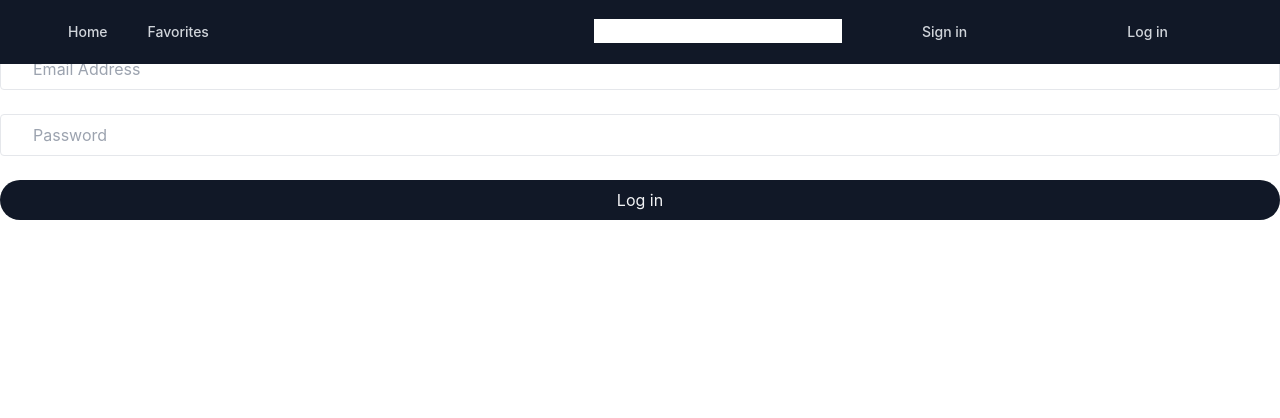
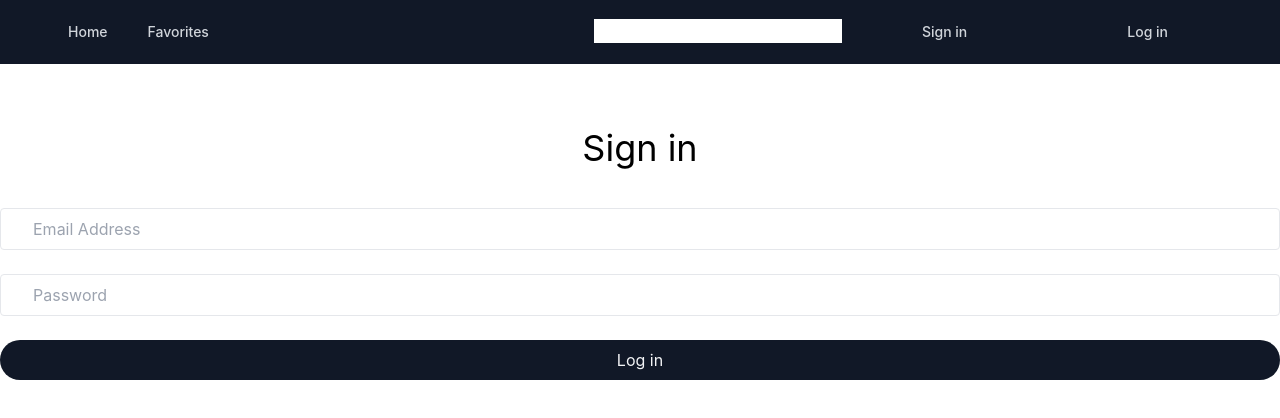
Before and after one commit to ArtyomSukiasyan/Films-site, a React (Create React App) app: page /login in a window 1280 px wide. Shown: the top 418 px of the page. Built offline with nearby package versions, Linux system fonts and the light colour scheme; no server answers.

Commit message:
feat: add redirect from favorites to login

```diff
--- a/src/components/General.jsx
+++ b/src/components/General.jsx
@@ -1,5 +1,5 @@
 import { useEffect, useMemo, useState } from "react";
-import { Route, Switch, useHistory } from "react-router-dom";
+import { Redirect, Route, Switch, useHistory } from "react-router-dom";
 import Films from "./Films";
 import axios from "axios";
 import FetchData from "./FetchData";
@@ -65,15 +65,21 @@ export default function General() {
             handleClickInfo={handleClickInfo}
           />
         </Route>
-        <Route exact path="/sign-in">
+        <Route path="/films/favorites">
+          {localStorage.getItem("currentUser") ? (
+          <Films />) : (
+          <Redirect to="/login" /> )}
+        </Route>
+
+        <Route path="/sign-in">
           <SignIn />
         </Route>
         {localStorage.getItem("currentUser") ? (
-          <Route exact path="/logout">
+          <Route path="/logout">
             <LogOut />
           </Route>
         ) : (
-          <Route exact path="/login">
+          <Route path="/login">
             <Login />
           </Route>
         )}
--- a/src/components/Header.jsx
+++ b/src/components/Header.jsx
@@ -16,12 +16,14 @@ export default function Header({ handleChange }) {
                   >
                     Home
                   </Link>
+
                     <Link
                       to="/films/favorites"
                       className="text-gray-300 hover:bg-gray-700 hover:text-white px-3 py-2 rounded-md text-sm font-medium"
                     >
                       Favorites
                     </Link>
+
                 </div>
               </div>
             </div>
--- a/src/components/Login.jsx
+++ b/src/components/Login.jsx
@@ -68,8 +68,10 @@ export default function Login() {
   return (
     <>
       <Header />
-      <div>
-        <h1>Log in</h1>
+      <div className="w-full h-screen pt-32">
+        <div className="text-center mb-4 text-4xl">
+          <h1>Sign in</h1>
+        </div>
         <form>
           <input
             className="mt-6 px-8  w-full border rounded py-2 text-gray-700 focus:outline-none"
```
Lines whose indentation alone changed are shown as unchanged.
